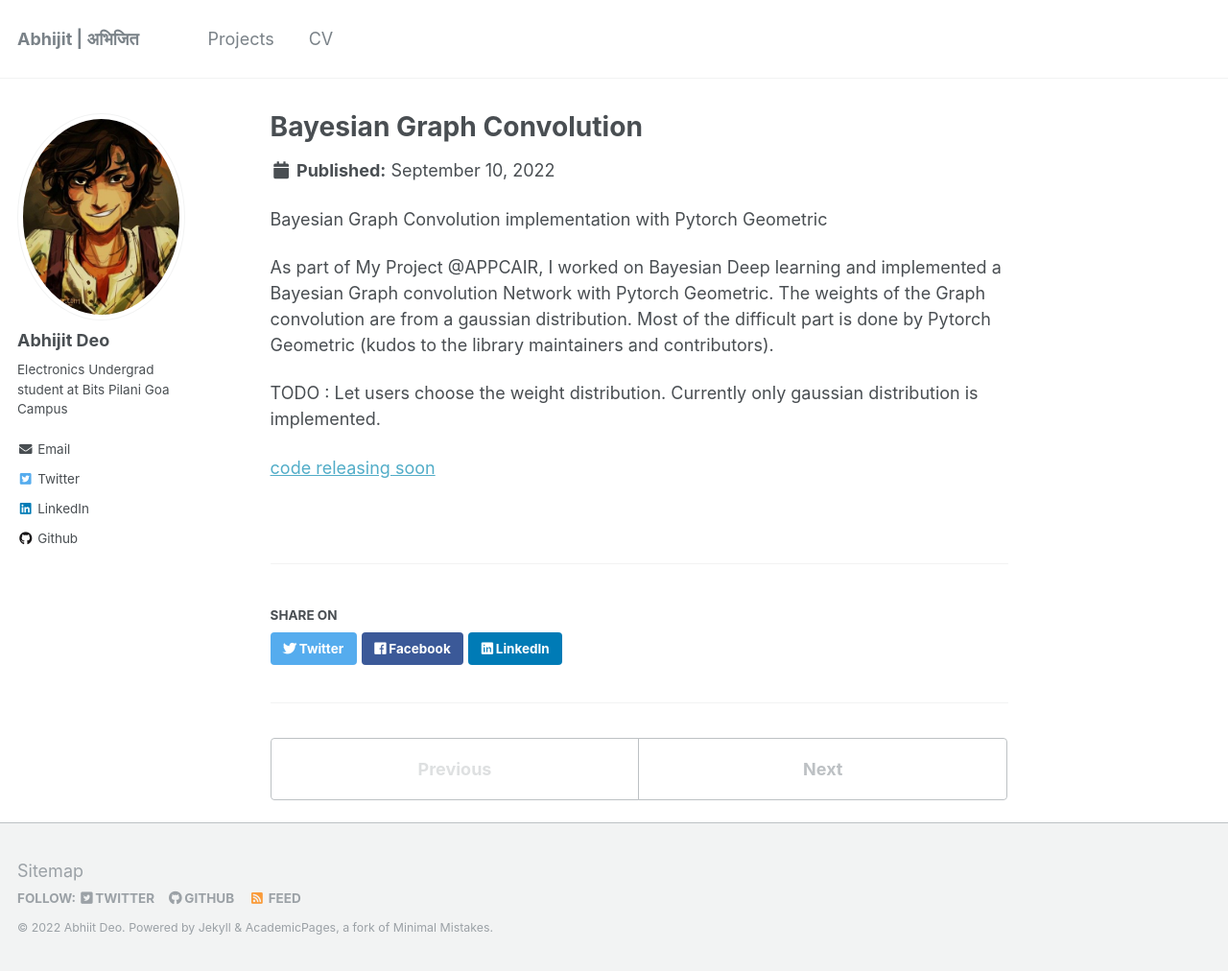
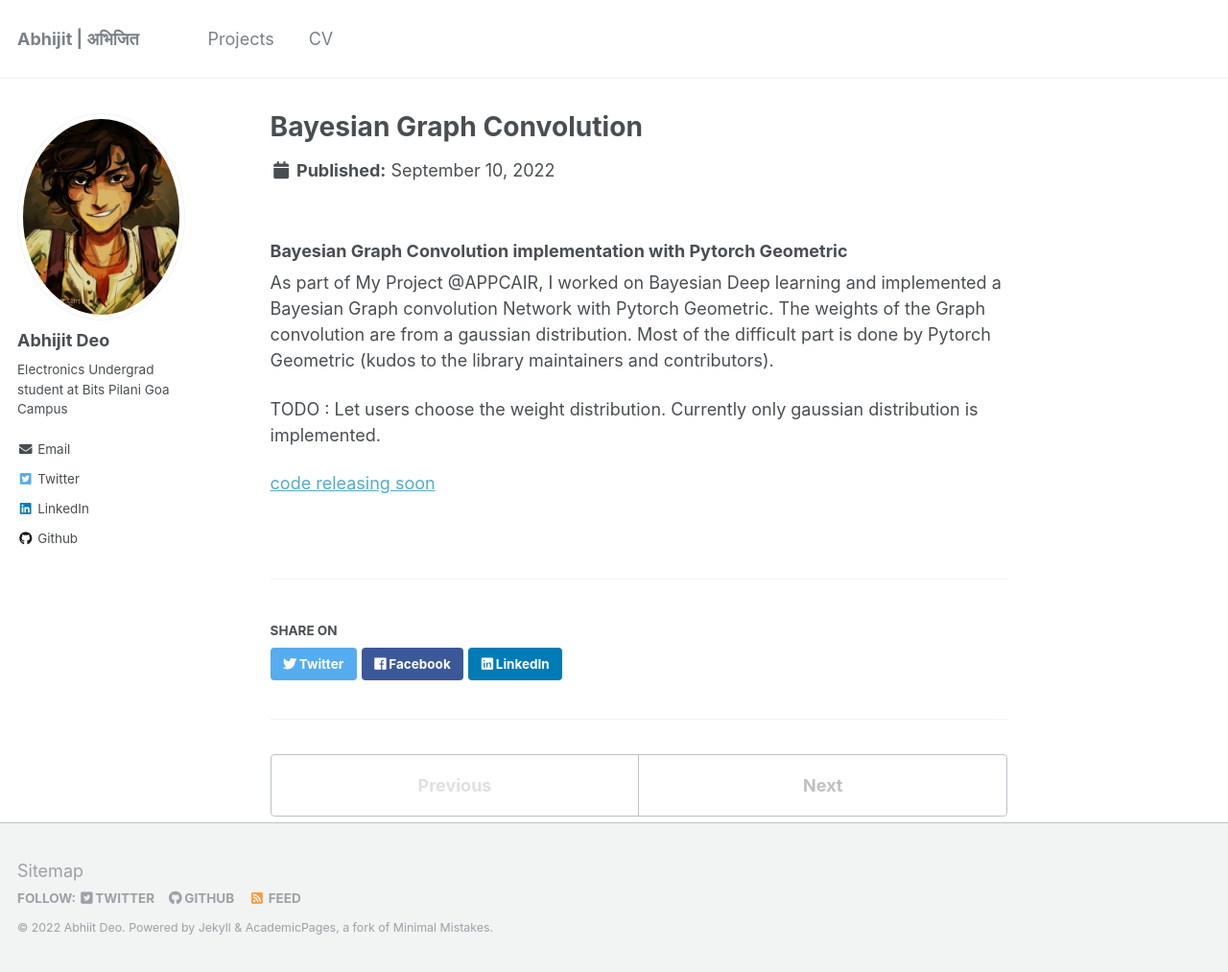
Before and after one commit to abhi-glitchhg/abhi-glitchhg.github.io, a Jekyll site: the page built from _projects/bgcn.md, in a window 1280 px wide and 1013 px high. Shown: the whole window at 96% size. Built offline with Jekyll 4.4.1, drawn with Linux system fonts in a browser that asks for light colours.

Commit message:
added gcn final

```diff
--- a/_projects/bgcn.md
+++ b/_projects/bgcn.md
@@ -5,7 +5,7 @@ type: "Personal Project"
 permalink: /projects/bayesiangraphconvolution
 ---
 
-Bayesian Graph Convolution implementation with Pytorch Geometric
+### Bayesian Graph Convolution implementation with Pytorch Geometric
 
 As part of My Project @APPCAIR, I worked on Bayesian Deep learning and implemented a Bayesian Graph convolution Network with Pytorch Geometric. The weights of the Graph convolution are from a gaussian distribution. Most of the difficult part is done by Pytorch Geometric (kudos to the library maintainers and contributors).
 
```
